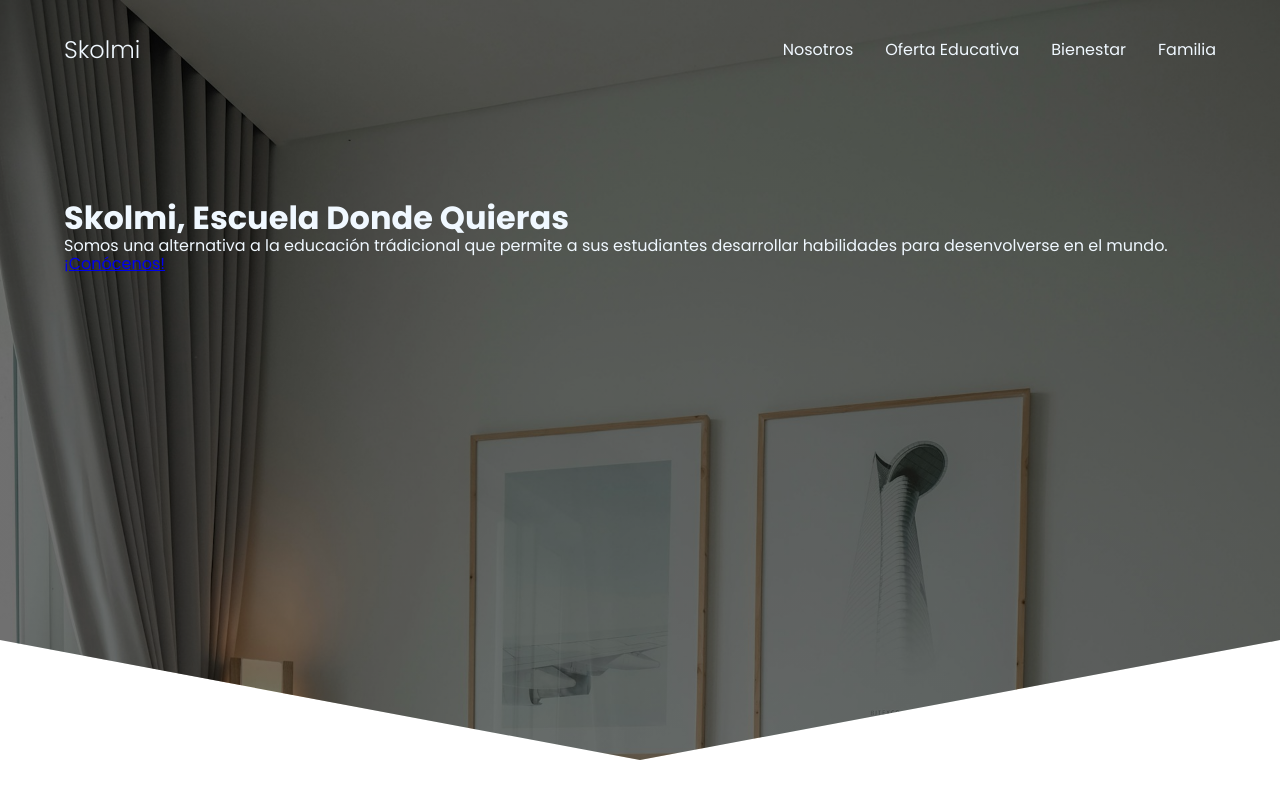
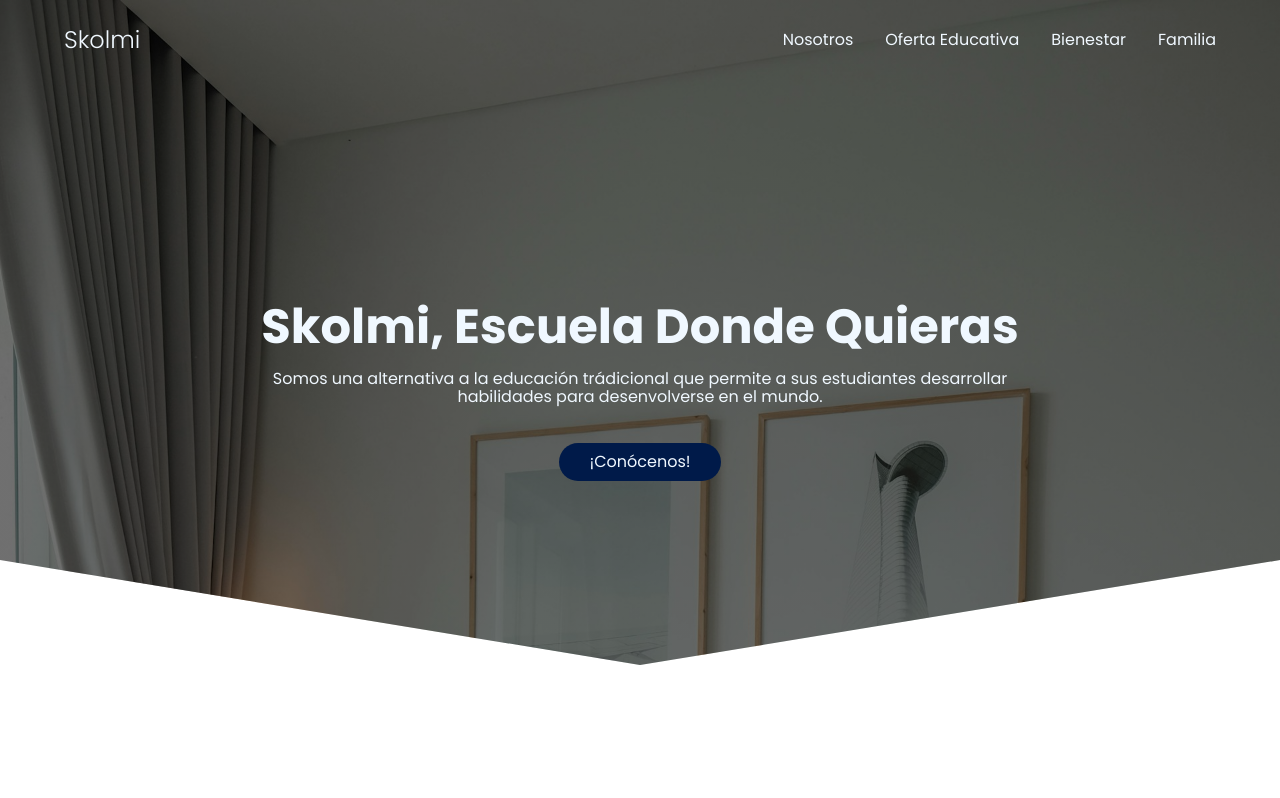
Before and after one commit to Sakhurama/Skolmi, a plain HTML site: page index.html in a window 1280 px wide. Drawn offline with Linux system fonts and the light colour scheme.

Commit message:
Minuto 32:42 - Desarrollé los contenedores Hero, creé un efecto de contracción en el Cta

```diff
--- a/css/styles.css
+++ b/css/styles.css
@@ -21,10 +21,10 @@ body{
     width: 100%;
     height: 100vh;
     min-height: 600px;
-    max-height: 800px;
+    max-height: 700px;
     position: relative;
     display: grid;
-    grid-template-rows: 100px 1fr;
+    grid-template-rows: 80px 1fr;
     color: aliceblue;
 }
 
@@ -80,3 +80,40 @@ nav {
 .nav__close {
     display: none;
 }
+
+/* Herp container */
+
+.hero__container {
+    max-width: 1000px;
+    display: grid;
+    --padding-container: 0;
+    grid-auto-rows: max-content;
+    align-content: center;
+    gap: 1em;
+    padding: 100px;
+    text-align: center;
+}
+
+.hero__title {
+    font-size: 3rem;
+    max-width: 800px;
+}
+
+.hero__paragraph {
+    margin-bottom: 20px;
+
+}
+
+.cta {
+    background-color: #001A49;
+    justify-self: center;
+    border-radius: 30px;
+    padding: 10px 30px;
+    text-decoration: none;
+    color: aliceblue;
+    transition: transform 0.3s ease;
+}
+
+.cta:hover {
+    transform: scale(0.90);
+}
```
